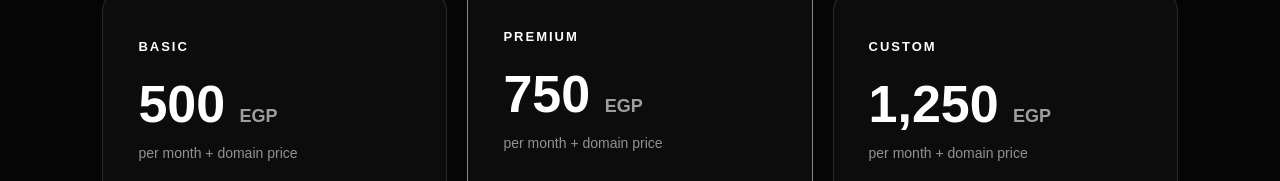
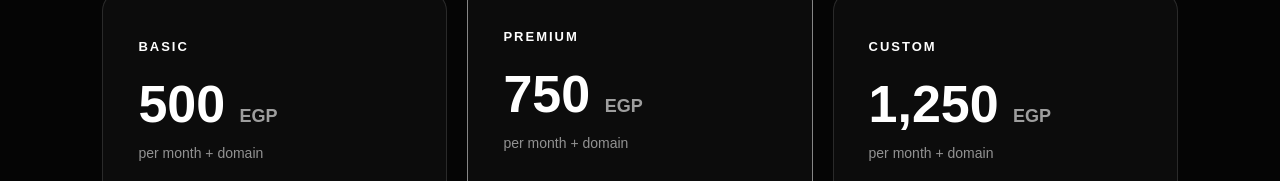
Before and after one commit to adameltop/Adam-WEB, a plain HTML site: page index.html in a window 1280 px wide. Shown: the part 4388-4569 px from the top of the page. Drawn offline with Linux system fonts and the light colour scheme.

Commit message:
Update pricing section text for clarity

````diff
--- a/index.html
+++ b/index.html
@@ -281,8 +281,7 @@
 </section>
 
 
-<section id="pricing" class="pricing">
-    <p class="eyebrow">SIMPLE MONTHLY PRICING</p>
+<section id="pricing" class="pricing">     <p class="eyebrow">SIMPLE MONTHLY PRICING</p>
 
 ```
 <h2>Choose the plan<br><span>that fits your business.</span></h2>
@@ -293,7 +292,7 @@
     <div class="pricing-card">
         <p class="plan-name">BASIC</p>
         <h3>500 <span>EGP</span></h3>
-        <p class="price-period">per month + domain price</p>
+        <p class="price-period">per month + domain</p>
 
         <ul>
             <li>✓ Professional website</li>
@@ -312,7 +311,7 @@
 
         <p class="plan-name">PREMIUM</p>
         <h3>750 <span>EGP</span></h3>
-        <p class="price-period">per month + domain price</p>
+        <p class="price-period">per month + domain</p>
 
         <ul>
             <li>✓ Everything in Basic</li>
@@ -330,7 +329,7 @@
     <div class="pricing-card">
         <p class="plan-name">CUSTOM</p>
         <h3>1,250 <span>EGP</span></h3>
-        <p class="price-period">per month + domain price</p>
+        <p class="price-period">per month + domain</p>
 
         <ul>
             <li>✓ Fully custom website</li>
@@ -352,6 +351,7 @@
 ```
 
 </section>
+
 
 
 
````
